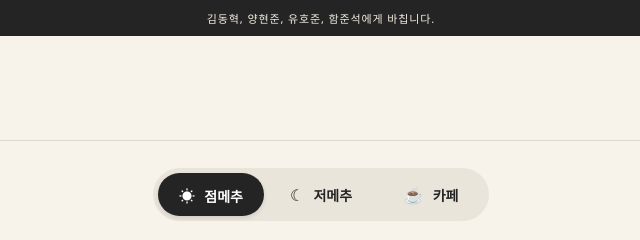
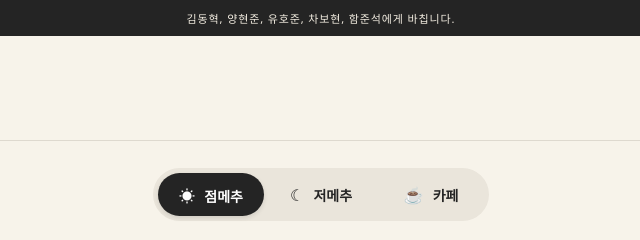
Before and after one commit to pchjesus/menu-roulette, a website: page index.html in a window 1280 px wide. Shown: the top 240 px of the page, 319-959 px from the left. Drawn offline with Linux system fonts and the light colour scheme.

Commit message:
Add Cha Bohyeon to dedication

```diff
--- a/index.html
+++ b/index.html
@@ -1,5 +1,5 @@
 <!doctype html><html lang="ko"><head><meta charset="utf-8"><meta name="viewport" content="width=device-width,initial-scale=1"><meta name="theme-color" content="#F7F3EA"><meta name="description" content="오늘 뭐 먹지? 점심, 저녁, 카페 메뉴를 슬롯머신으로 골라 보세요. 카테고리 선택부터 최대 3개 추천까지."><title>뭐먹지? — Menu Roulette v0.1.4</title><link rel="icon" href="./assets/icon.svg" type="image/svg+xml"><link rel="stylesheet" href="./assets/css/styles.css?v=0.1.9"></head>
-<body><div class="dedication">김동혁, 양현준, 유호준, 함준석에게 바칩니다.</div><div class="shell"><header><a class="brand" href="./" aria-label="뭐먹지? 홈">뭐먹지<span>?</span><i>MENU ROULETTE</i></a><a href="#guide" class="guide-link">어떻게 골라요? <span>↗</span></a></header>
+<body><div class="dedication">김동혁, 양현준, 유호준, 차보현, 함준석에게 바칩니다.</div><div class="shell"><header><a class="brand" href="./" aria-label="뭐먹지? 홈">뭐먹지<span>?</span><i>MENU ROULETTE</i></a><a href="#guide" class="guide-link">어떻게 골라요? <span>↗</span></a></header>
 <main><nav class="modes" aria-label="추천 모드"><button data-mode="lunch" aria-pressed="true">☀ <span>점메추</span></button><button data-mode="dinner" aria-pressed="false">☾ <span>저메추</span></button><button data-mode="cafe" aria-pressed="false">☕ <span>카페</span></button></nav>
 <div class="hero"><p class="eyebrow">SMALL CHOICES, GOOD DAYS.</p><h1 id="question">오늘 점심, <span>뭐 먹지?</span></h1><p id="subtitle">고민은 짧게, 한 끼는 맛있게. 오늘의 메뉴를 뽑아 봐.</p></div>
 <div class="play-layout"><section class="stage" aria-label="메뉴 슬롯머신"><div class="stage-note"><span class="status-dot"></span><span id="stage-label">오늘의 맛있는 우연</span><span class="edition">NO. 001</span></div>
```
